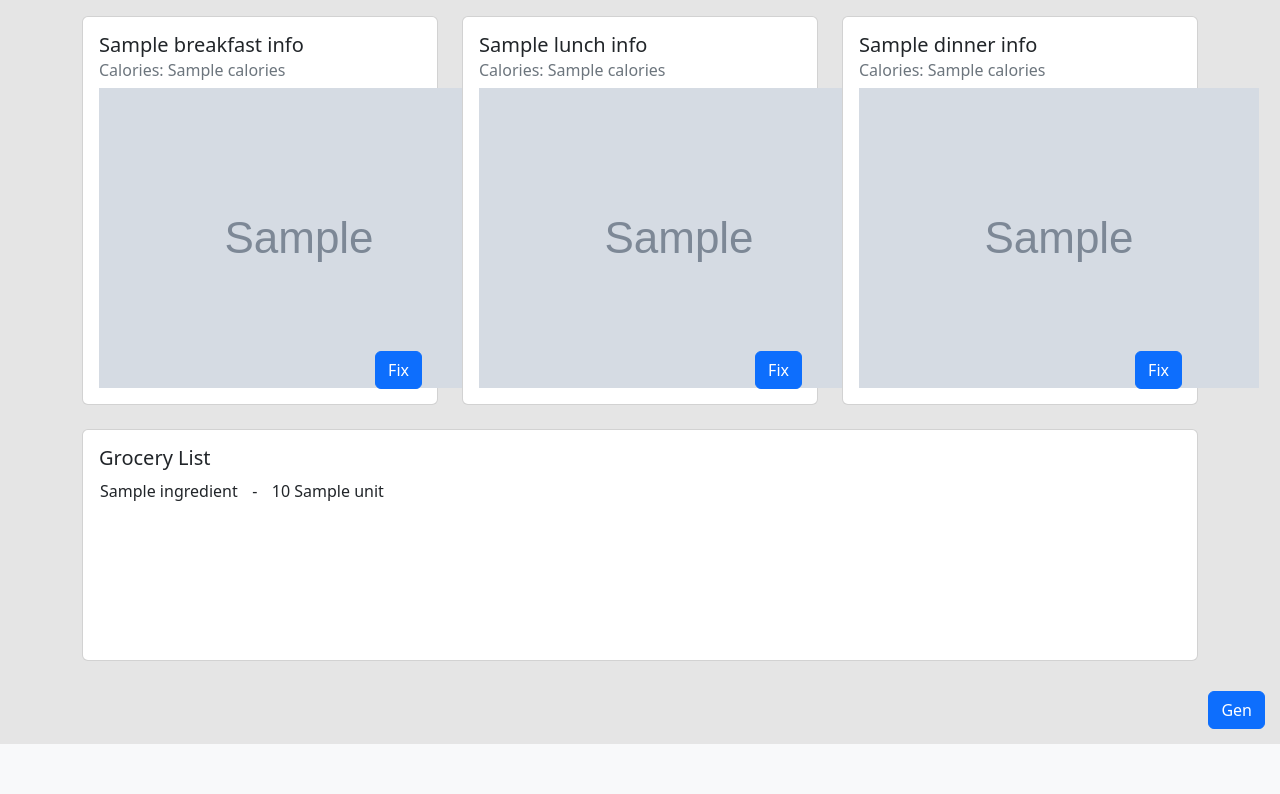
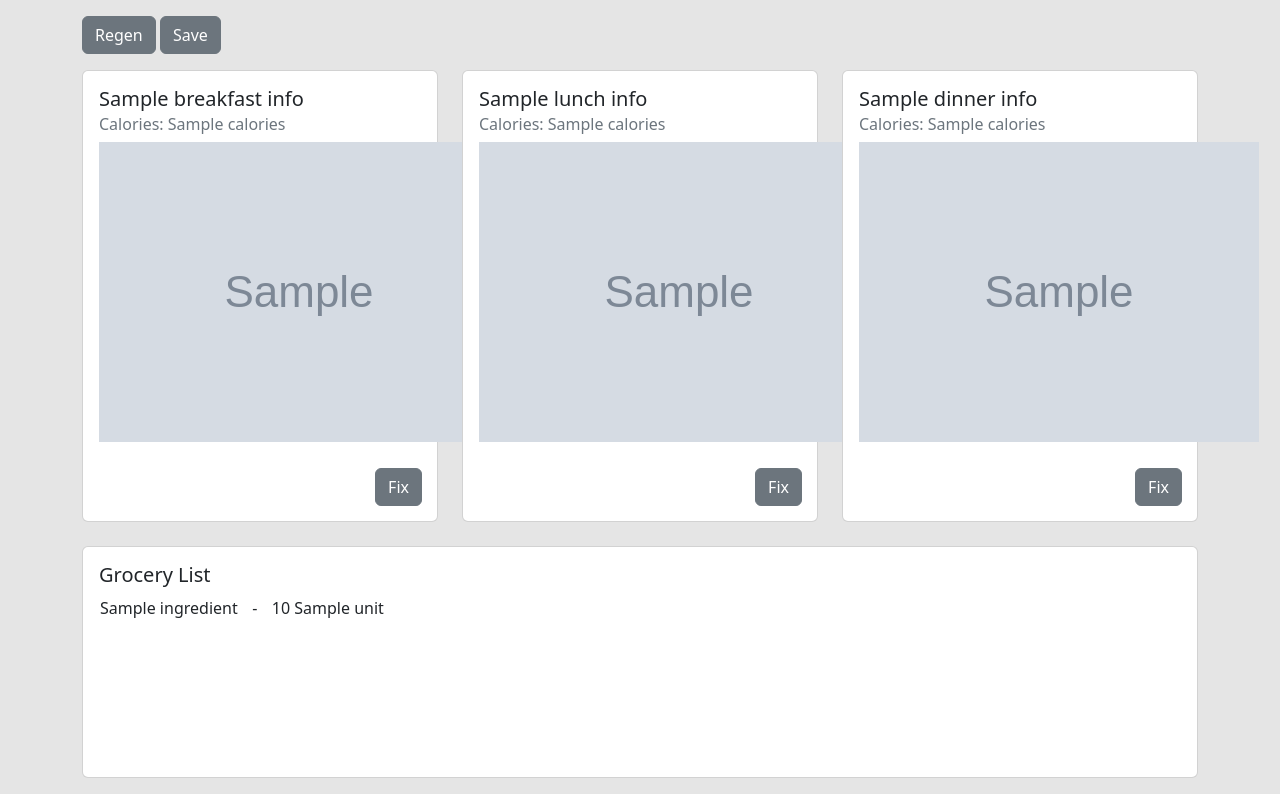
Before and after one commit to natalycod/menu_builder, a Flask app: template web_client/templates/build_menu_with_id.html in a window 1280 px wide. Shown: the part 56-850 px from the top of the page. Before the commit the page ends 800 px from the top, so only its background shows below. Run offline with Flask 3, Linux system fonts and the light colour scheme; the template is opened without the code that fills it: most values are stand-ins (such as "Sample title", 1, 10 or a date in 2020); grey boxes marked "Sample" are stand-in pictures.

Commit message:
Added save button action

```diff
--- a/web_client/app.py
+++ b/web_client/app.py
@@ -120,5 +120,14 @@ def build_menu_gen():
     menu_js = backend.backend_build_menu(request.args, menu_prev, current_user.calories)
     return redirect(web_client_url + "/build_menu/" + menu_js['id'] + params, code=302)
 
+@app.route('/save_menu/<string:menu_id>', methods=['GET', 'POST'])
+def save_menu(menu_id):
+    if request.method == 'POST':
+        date = request.form['date']
+        backend.backend_calendar_save_menu(current_user.username, date, menu_id)
+        return redirect(web_client_url + "/build_menu", code=302)
+    menu = backend.backend_get_menu(menu_id)
+    return render_template('save_menu.html', menu=menu)
+
 if __name__ == '__main__':
     app.run(debug=True)
--- a/web_client/backend.py
+++ b/web_client/backend.py
@@ -28,3 +28,11 @@ def backend_menu_get_grocery_list(menu_id):
     url = server_url + "/menu/get_grocery_list?menu_id=" + menu_id
     response = requests.get(url)
     return json.loads(response.text)
+
+def backend_calendar_save_menu(user_id, date, menu_id):
+    url = server_url + "/calendar/save_menu"
+    response = requests.post(url, json={
+        'user_id': user_id,
+        'menu_id': menu_id,
+        'date': date,
+    })
--- a/web_client/templates/build_menu.html
+++ b/web_client/templates/build_menu.html
@@ -1,6 +1,8 @@
 {% extends 'base.html' %}
 
 {% block content %}
+  <a href="/build_menu/gen" class="btn btn-secondary">Gen</a>
+  <p></p>
   <div class="row">
     <div class="col-sm-6 col-md-4 col-lg-4 mb-4">
       <div class="card">
@@ -33,5 +35,4 @@
       </div>
     </div>
   </div>
-  <a href="/build_menu/gen" class="btn btn-primary" style="position: absolute; bottom: 15px; right: 15px;">Gen</a>
 {% endblock %}
--- a/web_client/templates/build_menu_with_id.html
+++ b/web_client/templates/build_menu_with_id.html
@@ -1,18 +1,21 @@
 {% extends 'base.html' %}
 
 {% block content %}
+  <a href="/build_menu/gen?breakfast_fixed={{args.breakfast_fixed}}&lunch_fixed={{args.lunch_fixed}}&dinner_fixed={{args.dinner_fixed}}&menu_id={{menu.id}}" class="btn btn-secondary">Regen</a>
+  <a href="/save_menu/{{menu.id}}" class="btn btn-secondary">Save</a>
+  <p></p>
   <div class="row">
     <div class="col-sm-6 col-md-4 col-lg-4 mb-4">
       <div class="card">
         <div style="position: relative;">
-          <div class="card-body" style="min-height: 230px;">
+          <div class="card-body" style="min-height: 450px;">
             <h5 class="card-title">{{menu.breakfast_info.name}}</h5>
             <h6 class="card-subtitle mb-2 text-muted">Calories: {{menu.breakfast_info.nutrition.calories}}</h6>
             <img src="{{ menu.breakfast_info.image_url }}">
             {% if args.breakfast_fixed == 'true' %}
-              <a href="/build_menu/{{menu.id}}?breakfast_fixed=false&lunch_fixed={{args.lunch_fixed}}&dinner_fixed={{args.dinner_fixed}}" class="btn btn-primary" style="position: absolute; bottom: 15px; right: 15px;">Unfix</a>
+              <a href="/build_menu/{{menu.id}}?breakfast_fixed=false&lunch_fixed={{args.lunch_fixed}}&dinner_fixed={{args.dinner_fixed}}" class="btn btn-secondary" style="position: absolute; bottom: 15px; right: 15px;">Unfix</a>
             {% else %}
-              <a href="/build_menu/{{menu.id}}?breakfast_fixed=true&lunch_fixed={{args.lunch_fixed}}&dinner_fixed={{args.dinner_fixed}}" class="btn btn-primary" style="position: absolute; bottom: 15px; right: 15px;">Fix</a>
+              <a href="/build_menu/{{menu.id}}?breakfast_fixed=true&lunch_fixed={{args.lunch_fixed}}&dinner_fixed={{args.dinner_fixed}}" class="btn btn-secondary" style="position: absolute; bottom: 15px; right: 15px;">Fix</a>
             {% endif %}
           </div>
         </div>
@@ -21,14 +24,14 @@
     <div class="col-sm-6 col-md-4 col-lg-4 mb-4">
       <div class="card">
         <div style="position: relative;">
-          <div class="card-body" style="min-height: 230px;">
+          <div class="card-body" style="min-height: 450px;">
             <h5 class="card-title">{{menu.lunch_info.name}}</h5>
             <h6 class="card-subtitle mb-2 text-muted">Calories: {{menu.lunch_info.nutrition.calories}}</h6>
             <img src="{{ menu.lunch_info.image_url }}">
             {% if args.lunch_fixed == 'true' %}
-              <a href="/build_menu/{{menu.id}}?breakfast_fixed={{args.breakfast_fixed}}&lunch_fixed=false&dinner_fixed={{args.dinner_fixed}}" class="btn btn-primary" style="position: absolute; bottom: 15px; right: 15px;">Unfix</a>
+              <a href="/build_menu/{{menu.id}}?breakfast_fixed={{args.breakfast_fixed}}&lunch_fixed=false&dinner_fixed={{args.dinner_fixed}}" class="btn btn-secondary" style="position: absolute; bottom: 15px; right: 15px;">Unfix</a>
             {% else %}
-              <a href="/build_menu/{{menu.id}}?breakfast_fixed={{args.breakfast_fixed}}&lunch_fixed=true&dinner_fixed={{args.dinner_fixed}}" class="btn btn-primary" style="position: absolute; bottom: 15px; right: 15px;">Fix</a>
+              <a href="/build_menu/{{menu.id}}?breakfast_fixed={{args.breakfast_fixed}}&lunch_fixed=true&dinner_fixed={{args.dinner_fixed}}" class="btn btn-secondary" style="position: absolute; bottom: 15px; right: 15px;">Fix</a>
             {% endif %}
           </div>
         </div>
@@ -37,14 +40,14 @@
     <div class="col-sm-6 col-md-4 col-lg-4 mb-4">
       <div class="card">
         <div style="position: relative;">
-          <div class="card-body" style="min-height: 230px;">
+          <div class="card-body" style="min-height: 450px;">
             <h5 class="card-title">{{menu.dinner_info.name}}</h5>
             <h6 class="card-subtitle mb-2 text-muted">Calories: {{menu.dinner_info.nutrition.calories}}</h6>
             <img src="{{ menu.dinner_info.image_url }}">
             {% if args.dinner_fixed == 'true' %}
-              <a href="/build_menu/{{menu.id}}?breakfast_fixed={{args.breakfast_fixed}}&lunch_fixed={{args.lunch_fixed}}&dinner_fixed=false" class="btn btn-primary" style="position: absolute; bottom: 15px; right: 15px;">Unfix</a>
+              <a href="/build_menu/{{menu.id}}?breakfast_fixed={{args.breakfast_fixed}}&lunch_fixed={{args.lunch_fixed}}&dinner_fixed=false" class="btn btn-secondary" style="position: absolute; bottom: 15px; right: 15px;">Unfix</a>
             {% else %}
-              <a href="/build_menu/{{menu.id}}?breakfast_fixed={{args.breakfast_fixed}}&lunch_fixed={{args.lunch_fixed}}&dinner_fixed=true" class="btn btn-primary" style="position: absolute; bottom: 15px; right: 15px;">Fix</a>
+              <a href="/build_menu/{{menu.id}}?breakfast_fixed={{args.breakfast_fixed}}&lunch_fixed={{args.lunch_fixed}}&dinner_fixed=true" class="btn btn-secondary" style="position: absolute; bottom: 15px; right: 15px;">Fix</a>
             {% endif %}
           </div>
         </div>
@@ -67,5 +70,4 @@
       </div>
     </div>
   </div>
-  <a href="/build_menu/gen?breakfast_fixed={{args.breakfast_fixed}}&lunch_fixed={{args.lunch_fixed}}&dinner_fixed={{args.dinner_fixed}}&menu_id={{menu.id}}" class="btn btn-primary" style="position: absolute; bottom: 15px; right: 15px;">Gen</a>
 {% endblock %}
--- a/web_client/templates/index.html
+++ b/web_client/templates/index.html
@@ -4,7 +4,7 @@
   <div class="container">
     {% if current_user.is_authenticated %}
       <p class="mt-5">Привет, {{ current_user.username }}!</p>
-      <a href="{{ url_for('profile') }}" class="btn btn-primary mt-3">Мой профиль</a>
+      <a href="{{ url_for('profile') }}" class="btn btn-secondary mt-3">Мой профиль</a>
       <a href="{{ url_for('logout') }}" class="btn btn-secondary mt-3">Выход</a>
     {% else %}
       <div class="row justify-content-center mt-5">
--- a/web_client/templates/login.html
+++ b/web_client/templates/login.html
@@ -30,7 +30,7 @@
                 <input type="password" class="form-control" id="password" name="password" required>
               </div>
               <div class="text-center">
-                <button type="submit" class="btn btn-primary">Войти</button>
+                <button type="submit" class="btn btn-secondary">Войти</button>
               </div>
             </form>
           </div>
--- a/web_client/templates/menu.html
+++ b/web_client/templates/menu.html
@@ -105,5 +105,4 @@
       <a href="{{ menu.dinner_info.url }}" class="btn btn-secondary">fatsecret</a>
     </div>
   </div>
-  <a href="{{ menu.breakfast_info.url }}" class="btn btn-secondary">&larr; Назад</a>
 {% endblock %}
--- a/web_client/templates/register.html
+++ b/web_client/templates/register.html
@@ -38,7 +38,7 @@
                 <input type="text" class="form-control" id="calories" name="calories" required>
               </div>
               <div class="text-center">
-                <button type="submit" class="btn btn-primary">Зарегистрироваться</button>
+                <button type="submit" class="btn btn-secondary">Зарегистрироваться</button>
               </div>
             </form>
           </div>
```
Also changed, not shown: web_client/templates/save_menu.html (added, +53 -0 lines).
